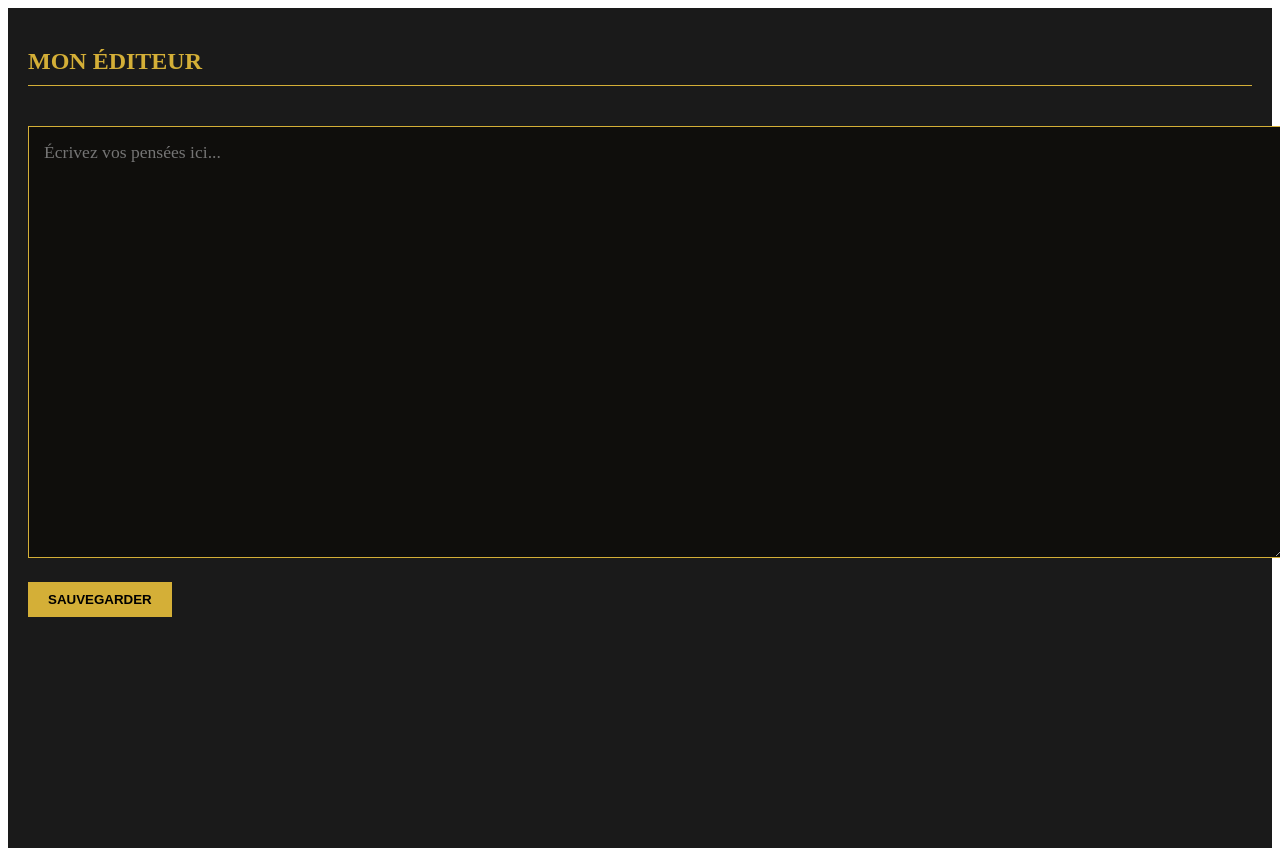
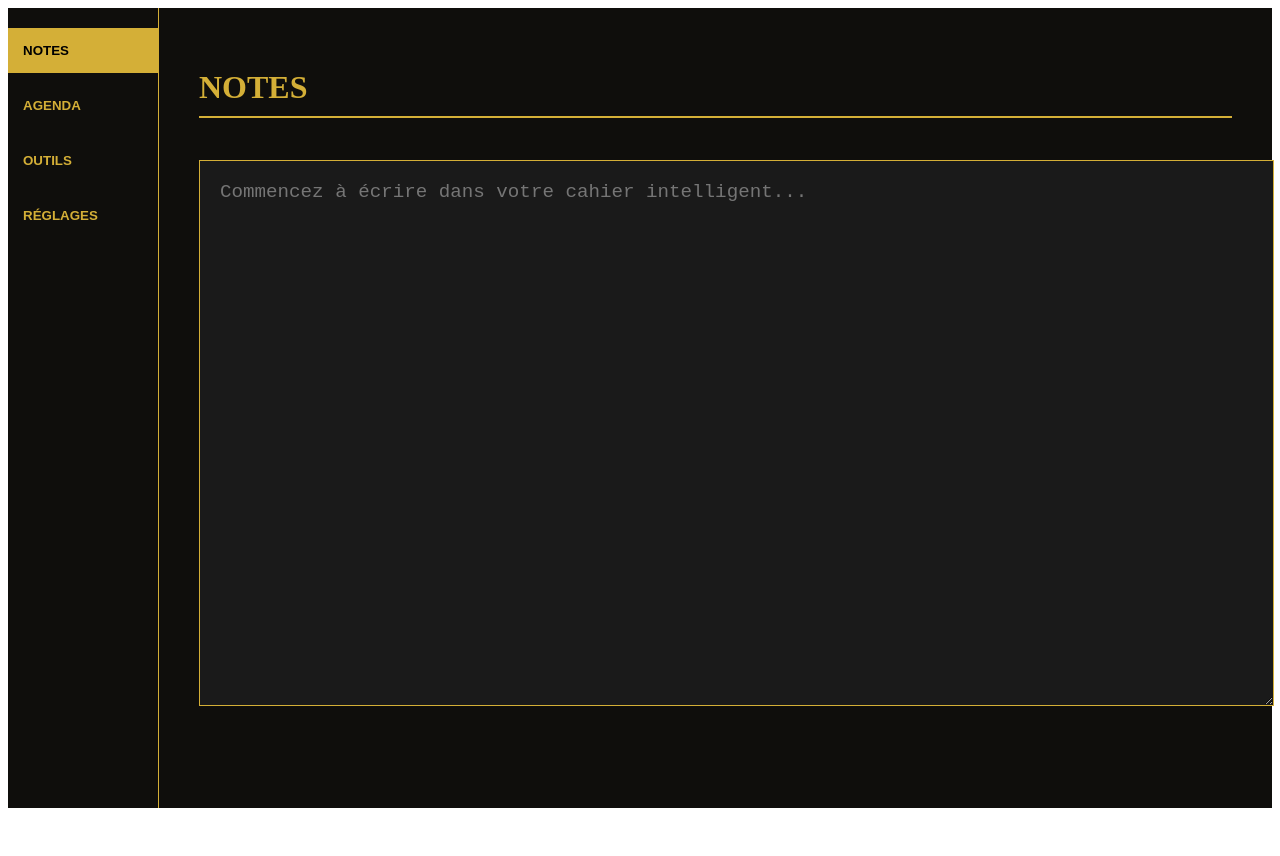
Before and after one commit to SamiraGlibert/mon-cahier-luxe, a Next.js app: page / in a window 1280 px wide. After the commit the page ends 816 px from the top, so only its background shows below. Built offline with nearby package versions, Linux system fonts and the light colour scheme.

Commit message:
Update NoteEditor.jsx

```diff
--- a/src/components/NoteEditor.jsx
+++ b/src/components/NoteEditor.jsx
@@ -1,33 +1,57 @@
 import React, { useState } from 'react';
 
 const NoteEditor = () => {
-  const [note, setNote] = useState('');
+  const [activeTab, setActiveTab] = useState('Notes');
+  const [calcInput, setCalcInput] = useState('');
+
+  const tabs = ['Notes', 'Agenda', 'Outils', 'Réglages'];
 
   return (
-    <div style={{ padding: '20px', backgroundColor: '#1a1a1a', minHeight: '100vh', color: '#d4af37' }}>
-      <h2 style={{ borderBottom: '1px solid #d4af37', paddingBottom: '10px' }}>MON ÉDITEUR</h2>
-      <textarea
-        value={note}
-        onChange={(e) => setNote(e.target.value)}
-        placeholder="Écrivez vos pensées ici..."
-        style={{
-          width: '100%',
-          height: '400px',
-          backgroundColor: '#0f0e0c',
-          color: '#fff',
-          border: '1px solid #d4af37',
-          padding: '15px',
-          fontSize: '1.1rem',
-          fontFamily: 'serif',
-          marginTop: '20px'
-        }}
-      />
-      <button
-        onClick={() => alert('Note enregistrée !')}
-        style={{ marginTop: '20px', padding: '10px 20px', backgroundColor: '#d4af37', color: '#000', border: 'none', fontWeight: 'bold', cursor: 'pointer' }}
-      >
-        SAUVEGARDER
-      </button>
+    <div style={{ display: 'flex', height: '100vh', backgroundColor: '#0f0e0c', color: '#d4af37', fontFamily: 'serif' }}>
+
+      {/* BARRE DES INTERCALAIRES (À GAUCHE) */}
+      <div style={{ width: '150px', borderRight: '1px solid #d4af37', display: 'flex', flexDirection: 'column', padding: '20px 0' }}>
+        {tabs.map(tab => (
+          <button
+            key={tab}
+            onClick={() => setActiveTab(tab)}
+            style={{
+              padding: '15px', backgroundColor: activeTab === tab ? '#d4af37' : 'transparent',
+              color: activeTab === tab ? '#000' : '#d4af37', border: 'none', cursor: 'pointer',
+              fontWeight: 'bold', textAlign: 'left', marginBottom: '10px'
+            }}
+          >
+            {tab.toUpperCase()}
+          </button>
+        ))}
+      </div>
+
+      {/* CONTENU PRINCIPAL */}
+      <div style={{ flex: 1, padding: '40px', position: 'relative' }}>
+        <h1 style={{ borderBottom: '2px solid #d4af37', paddingBottom: '10px' }}>{activeTab.toUpperCase()}</h1>
+
+        {activeTab === 'Notes' && (
+          <textarea
+            placeholder="Commencez à écrire dans votre cahier intelligent..."
+            style={{ width: '100%', height: '70%', backgroundColor: '#1a1a1a', color: '#fff', border: '1px solid #d4af37', padding: '20px', fontSize: '1.2rem', marginTop: '20px' }}
+          />
+        )}
+
+        {/* WIDGET CALCULATRICE (ACTIF DANS OUTILS) */}
+        {activeTab === 'Outils' && (
+          <div style={{ border: '1px solid #d4af37', padding: '20px', width: '250px', background: '#1a1a1a' }}>
+            <h3>Calculatrice Rapide</h3>
+            <input
+              value={calcInput}
+              onChange={(e) => setCalcInput(e.target.value)}
+              style={{ width: '100%', marginBottom: '10px', padding: '5px' }}
+            />
+            <button onClick={() => setCalcInput(eval(calcInput))} style={{ width: '100%', background: '#d4af37', border: 'none', fontWeight: 'bold' }}>CALCULER</button>
+          </div>
+        )}
+
+        {activeTab === 'Agenda' && <p>L'agenda intelligent arrive ici...</p>}
+      </div>
     </div>
   );
 };
```
